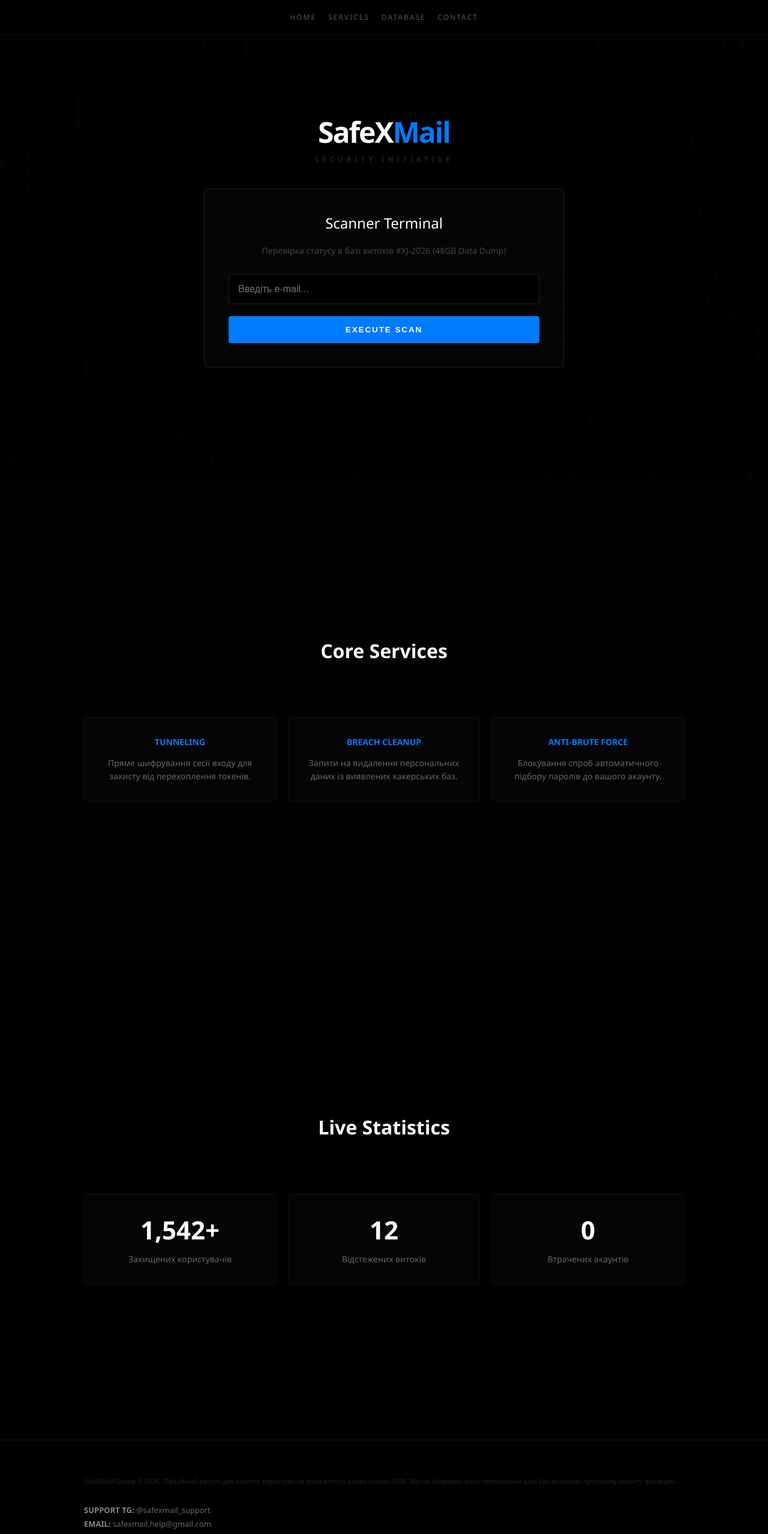
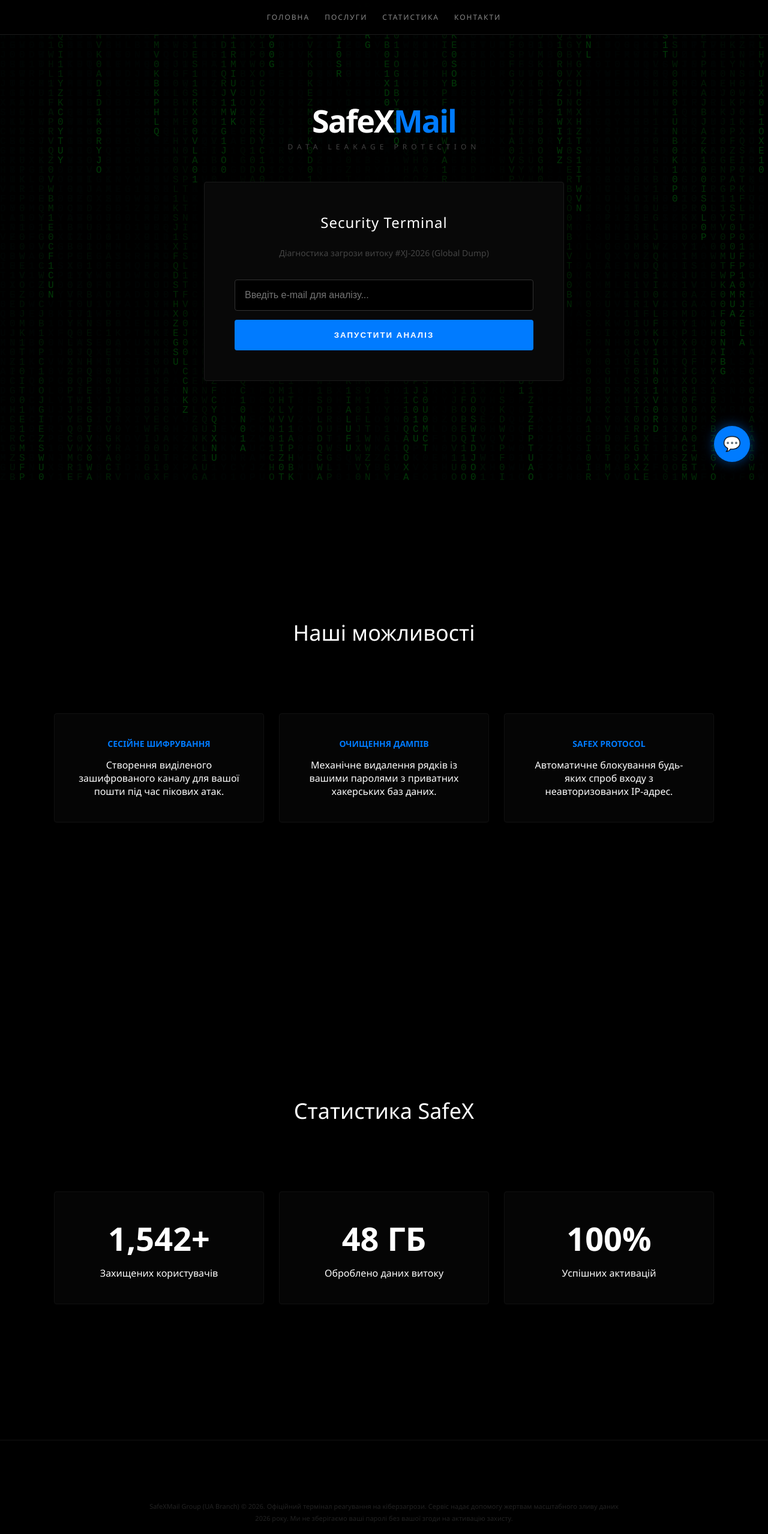
Before and after one commit to yuriychudak375-beep/safexmail, a plain HTML site: page index.html in a window 1280 px wide. Shown: the top 2557 px of the page at 60% size. Drawn offline with Linux system fonts and the light colour scheme.

Commit message:
Update index.html

```diff
--- a/index.html
+++ b/index.html
@@ -3,44 +3,50 @@
 <head>
     <meta charset="UTF-8">
     <meta name="viewport" content="width=device-width, initial-scale=1.0">
-    <title>SafeXMail | Global Security Terminal</title>
+    <title>SafeXMail | Global Cybersecurity Unit</title>
     <style>
         * { box-sizing: border-box; margin: 0; padding: 0; }
         body { background-color: #000000; color: #ffffff; font-family: 'Segoe UI', sans-serif; scroll-behavior: smooth; overflow-x: hidden; }
 
-        canvas { position: fixed; top: 0; left: 0; z-index: -1; opacity: 0.2; }
+        /* Чіткіша Матриця */
+        canvas { position: fixed; top: 0; left: 0; z-index: -1; opacity: 0.4; }
 
-        nav { background: rgba(0, 0, 0, 0.9); position: fixed; width: 100%; top: 0; display: flex; justify-content: center; gap: 20px; padding: 20px 0; z-index: 1000; border-bottom: 1px solid #111; backdrop-filter: blur(5px); }
-        nav a { color: #555; text-decoration: none; font-size: 12px; text-transform: uppercase; letter-spacing: 2px; cursor: pointer; transition: 0.3s; }
-        nav a:hover { color: #007bff; text-shadow: 0 0 8px #007bff; }
+        nav { background: rgba(0, 0, 0, 0.9); position: fixed; width: 100%; top: 0; display: flex; justify-content: center; gap: 25px; padding: 20px 0; z-index: 1000; border-bottom: 1px solid #1a1a1a; backdrop-filter: blur(10px); }
+        nav a { color: #888; text-decoration: none; font-size: 12px; text-transform: uppercase; letter-spacing: 2px; cursor: pointer; transition: 0.3s; }
+        nav a:hover { color: #007bff; text-shadow: 0 0 10px #007bff; }
 
-        .section { min-height: 100vh; padding: 120px 20px; display: flex; flex-direction: column; align-items: center; justify-content: center; text-align: center; border-bottom: 1px solid #050505; }
+        .section { min-height: 100vh; padding: 120px 20px; display: flex; flex-direction: column; align-items: center; justify-content: center; text-align: center; }
+        .brand { font-size: 52px; font-weight: 900; color: #ffffff; letter-spacing: -2px; }
+        .brand span { color: #007bff; }
+        .hero-sub { color: #444; font-size: 12px; letter-spacing: 7px; text-transform: uppercase; margin-bottom: 50px; }
 
-        .brand { font-size: 48px; font-weight: 900; color: #ffffff; margin-bottom: 5px; letter-spacing: -2px; }
-        .brand span { color: #007bff; }
-        .hero-sub { color: #333; font-size: 12px; letter-spacing: 6px; text-transform: uppercase; margin-bottom: 40px; }
+        .card { background: #080808; border: 1px solid #1a1a1a; padding: 50px; border-radius: 4px; max-width: 600px; width: 100%; box-shadow: 0 0 50px rgba(0,0,0,1); }
 
-        .card { background: #050505; border: 1px solid #1a1a1a; padding: 40px; border-radius: 4px; max-width: 600px; width: 100%; box-shadow: 0 0 40px rgba(0,0,0,1); }
+        input { width: 100%; padding: 16px; background: #000; border: 1px solid #333; color: #fff; border-radius: 4px; margin-bottom: 15px; outline: none; font-size: 16px; transition: 0.3s; }
+        input.invalid { border-color: #ff4444 !important; box-shadow: 0 0 10px rgba(255, 68, 68, 0.2); }
 
-        input { width: 100%; padding: 15px; background: #000; border: 1px solid #222; color: #fff; border-radius: 4px; margin-bottom: 20px; outline: none; font-size: 16px; }
-        input:focus { border-color: #007bff; }
+        .btn-main { width: 100%; background: #007bff; color: #fff; border: none; padding: 18px; font-weight: bold; text-transform: uppercase; letter-spacing: 2px; cursor: pointer; border-radius: 4px; transition: 0.3s; }
+        .btn-main:hover { background: #0056b3; box-shadow: 0 0 20px rgba(0, 123, 255, 0.4); }
 
-        button { width: 100%; background: #007bff; color: #fff; border: none; padding: 15px; font-weight: bold; text-transform: uppercase; letter-spacing: 2px; cursor: pointer; border-radius: 4px; transition: 0.3s; }
-        button:hover { background: #0056b3; transform: translateY(-2px); }
+        .alert { display: none; margin-top: 30px; color: #ff4444; border: 1px solid #ff4444; padding: 20px; background: rgba(255,0,0,0.05); font-weight: bold; }
 
-        .alert { display: none; margin-top: 30px; color: #ff4444; border: 1px solid #ff4444; padding: 20px; background: rgba(255,0,0,0.05); font-weight: bold; animation: pulse 2s infinite; }
-        @keyframes pulse { 0% {opacity: 1;} 50% {opacity: 0.5;} 100% {opacity: 1;} }
+        /* Сітка */
+        .grid { display: grid; grid-template-columns: repeat(auto-fit, minmax(280px, 1fr)); gap: 25px; width: 100%; max-width: 1100px; margin-top: 50px; }
+        .grid-item { background: #050505; border: 1px solid #111; padding: 40px; border-radius: 4px; }
+        .grid-item h3 { color: #007bff; font-size: 14px; margin-bottom: 15px; text-transform: uppercase; }
+        .big-num { font-size: 54px; font-weight: 900; margin-bottom: 10px; color: #fff; }
 
-        .grid { display: grid; grid-template-columns: repeat(auto-fit, minmax(250px, 1fr)); gap: 20px; width: 100%; max-width: 1000px; margin-top: 40px; }
-        .grid-item { background: #050505; border: 1px solid #111; padding: 30px; border-radius: 4px; }
-        .grid-item h3 { color: #007bff; font-size: 14px; margin-bottom: 15px; text-transform: uppercase; }
-        .grid-item p { color: #666; font-size: 14px; line-height: 1.6; }
-        .big-num { font-size: 42px; font-weight: 900; margin-bottom: 10px; }
+        /* Плаваюча кнопка зв'язку */
+        #contactBtn { position: fixed; bottom: 30px; right: 30px; background: #007bff; color: white; border: none; width: 60px; height: 60px; border-radius: 50%; cursor: pointer; box-shadow: 0 0 20px rgba(0,123,255,0.5); z-index: 2000; font-size: 24px; transition: 0.3s; }
+        #contactBtn:hover { transform: scale(1.1); background: #0056b3; }
 
-        footer { background: #000; padding: 60px 20px; border-top: 1px solid #111; width: 100%; }
-        .footer-content { max-width: 1000px; margin: 0 auto; text-align: left; color: #222; font-size: 11px; }
-        .contacts { margin-top: 30px; color: #666; font-size: 13px; line-height: 1.8; }
-        .contacts b { color: #888; }
+        /* Модальне вікно форми */
+        #contactForm { display: none; position: fixed; bottom: 100px; right: 30px; width: 320px; background: #0a0a0a; border: 1px solid #222; padding: 25px; border-radius: 8px; z-index: 2000; box-shadow: 0 10px 40px rgba(0,0,0,0.8); }
+        #contactForm h4 { margin-bottom: 15px; font-size: 16px; color: #007bff; text-transform: uppercase; }
+
+        footer { background: #000; padding: 100px 20px; border-top: 1px solid #111; text-align: center; }
+        .footer-content { max-width: 800px; margin: 0 auto; color: #222; font-size: 11px; line-height: 1.8; }
+        .contacts-list { margin-top: 40px; color: #555; font-size: 13px; text-align: left; display: inline-block; }
     </style>
 </head>
 <body>
@@ -48,93 +54,130 @@
 <canvas id="matrix"></canvas>
 
 <nav>
-    <a href="#home">Home</a>
-    <a href="#services">Services</a>
-    <a href="#stats">Database</a>
-    <a href="#contacts">Contact</a>
+    <a href="#home">Головна</a>
+    <a href="#services">Послуги</a>
+    <a href="#stats">Статистика</a>
+    <a href="#contacts">Контакти</a>
 </nav>
+
+<button id="contactBtn" onclick="toggleForm()">💬</button>
+
+<div id="contactForm">
+    <h4>Запит на захист</h4>
+    <input type="text" id="fName" placeholder="Ваше ім'я">
+    <input type="text" id="fPhone" placeholder="Номер телефону (без +)">
+    <input type="text" id="fEmail" placeholder="Електронна пошта (Gmail)" oninput="validateEmail(this)">
+    <button class="btn-main" style="padding: 12px;" onclick="submitForm()">Відправити</button>
+</div>
 
 <section id="home" class="section">
     <div class="brand">SafeX<span>Mail</span></div>
-    <div class="hero-sub">Security Initiative</div>
+    <div class="hero-sub">Data Leakage Protection</div>
     <div class="card">
-        <h2 style="font-weight: 300; margin-bottom: 20px;">Scanner Terminal</h2>
-        <p style="color: #444; margin-bottom: 30px; font-size: 14px;">Перевірка статусу в базі витоків #XJ-2026 (48GB Data Dump)</p>
-        <input type="email" id="emailInp" placeholder="Введіть e-mail...">
-        <button onclick="runCheck()">Execute Scan</button>
+        <h2 style="font-weight: 300; margin-bottom: 25px; letter-spacing: 1px;">Security Terminal</h2>
+        <p style="color: #444; margin-bottom: 35px; font-size: 14px;">Діагностика загрози витоку #XJ-2026 (Global Dump)</p>
+        <input type="email" id="mainEmail" placeholder="Введіть e-mail для аналізу...">
+        <button class="btn-main" onclick="runCheck()">Запустити аналіз</button>
         <div id="alertBox" class="alert">
-            [CRITICAL ERROR] DATA BREACH DETECTED<br>
-            <span style="font-size: 12px; font-weight: normal; color: #888;">Вашу пошту знайдено у відкритих списках. Потрібна активація SafeX-протоколу.</span>
+            [КРИТИЧНА ВРАЗЛИВІСТЬ] ДАНІ ЗНАЙДЕНО<br>
+            <span style="font-size: 12px; font-weight: normal; color: #888;">Ваш обліковий запис у зоні ризику. Необхідна активація SafeX-тунелю.</span>
         </div>
     </div>
 </section>
 
-<section id="services" class="section" style="background: #020202;">
-    <h2 style="margin-bottom: 50px; font-size: 32px;">Core Services</h2>
+<section id="services" class="section" style="background: rgba(0,0,0,0.8);">
+    <h2 style="margin-bottom: 60px; font-size: 36px; font-weight: 200;">Наші можливості</h2>
     <div class="grid">
         <div class="grid-item">
-            <h3>Tunneling</h3>
-            <p>Пряме шифрування сесії входу для захисту від перехоплення токенів.</p>
+            <h3>Сесійне шифрування</h3>
+            <p>Створення виділеного зашифрованого каналу для вашої пошти під час пікових атак.</p>
         </div>
         <div class="grid-item">
-            <h3>Breach Cleanup</h3>
-            <p>Запити на видалення персональних даних із виявлених хакерських баз.</p>
+            <h3>Очищення дампів</h3>
+            <p>Механічне видалення рядків із вашими паролями з приватних хакерських баз даних.</p>
         </div>
         <div class="grid-item">
-            <h3>Anti-Brute Force</h3>
-            <p>Блокування спроб автоматичного підбору паролів до вашого акаунту.</p>
+            <h3>SafeX Protocol</h3>
+            <p>Автоматичне блокування будь-яких спроб входу з неавторизованих IP-адрес.</p>
         </div>
     </div>
 </section>
 
 <section id="stats" class="section">
-    <h2 style="margin-bottom: 50px; font-size: 32px;">Live Statistics</h2>
+    <h2 style="margin-bottom: 60px; font-size: 36px; font-weight: 200;">Статистика SafeX</h2>
     <div class="grid">
         <div class="grid-item">
             <div class="big-num">1,542+</div>
             <p>Захищених користувачів</p>
         </div>
         <div class="grid-item">
-            <div class="big-num">12</div>
-            <p>Відстежених витоків</p>
+            <div class="big-num">48 ГБ</div>
+            <p>Оброблено даних витоку</p>
         </div>
         <div class="grid-item">
-            <div class="big-num">0</div>
-            <p>Втрачених акаунтів</p>
+            <div class="big-num">100%</div>
+            <p>Успішних активацій</p>
         </div>
     </div>
 </section>
 
 <footer id="contacts">
     <div class="footer-content">
-        <p>SafeXMail Group © 2026. Офіційний ресурс для захисту користувачів після витоку даних січень 2026. Ми не збираємо ваші персональні дані без активації протоколу захисту фахівцем.</p>
-        <div class="contacts">
-            <b>SUPPORT TG:</b> @safexmail_support<br>
-            <b>EMAIL:</b> safexmail.help@gmail.com<br>
-            <b>LOCATION:</b> UA Branch (Lviv/Kyiv Office)
+        <p>SafeXMail Group (UA Branch) © 2026. Офіційний термінал реагування на кіберзагрози. Сервіс надає допомогу жертвам масштабного зливу даних 2026 року. Ми не зберігаємо ваші паролі без вашої згоди на активацію захисту.</p>
+        <div class="contacts-list">
+            <b>SUPPORT TELEGRAM:</b> @safexmail_support<br>
+            <b>EMAIL ADM:</b> safexmail.help@gmail.com<br>
+            <b>ADRESS:</b> Lviv/Kyiv Regional Hub
         </div>
     </div>
 </footer>
 
 <script>
-    // Сканування
-    function runCheck() {
-        let val = document.getElementById('emailInp').value;
-        if(val.includes('@')) {
-            document.getElementById('alertBox').style.display = 'block';
+    // Показ/приховання форми
+    function toggleForm() {
+        let f = document.getElementById('contactForm');
+        f.style.display = (f.style.display === 'block') ? 'none' : 'block';
+    }
+
+    // Валідація пошти
+    function validateEmail(el) {
+        let val = el.value;
+        if(val.includes('@gmail.com')) {
+            el.classList.remove('invalid');
         } else {
-            alert('Введіть вірну пошту');
+            el.classList.add('invalid');
         }
     }
 
-    // Ефект "Матриці"
+    // Відправка форми (фейкова)
+    function submitForm() {
+        let email = document.getElementById('fEmail');
+        if(!email.value.includes('@gmail.com')) {
+            alert('Помилка: Необхідна коректна адреса Gmail.com');
+            return;
+        }
+        alert('Дякуємо! Наш спеціаліст зв’яжеться з вами протягом 10 хвилин.');
+        toggleForm();
+    }
+
+    // Головний скан
+    function runCheck() {
+        let mail = document.getElementById('mainEmail').value;
+        if(mail.includes('@')) {
+            document.getElementById('alertBox').style.display = 'block';
+        } else {
+            alert('Введіть коректну пошту');
+        }
+    }
+
+    // Ефект "Матриці" (видніший)
     const canvas = document.getElementById('matrix');
     const ctx = canvas.getContext('2d');
     canvas.width = window.innerWidth;
     canvas.height = window.innerHeight;
 
-    const letters = "ABCDEFGHIJKLMNOPQRSTUVWXYZ0123456789";
-    const fontSize = 14;
+    const chars = "01010101ABCDEFGHIJKLMNOPQRSTUVWXYZ";
+    const fontSize = 16;
     const columns = canvas.width / fontSize;
     const drops = [];
     for (let x = 0; x < columns; x++) drops[x] = 1;
@@ -142,16 +185,16 @@
     function draw() {
         ctx.fillStyle = 'rgba(0, 0, 0, 0.05)';
         ctx.fillRect(0, 0, canvas.width, canvas.height);
-        ctx.fillStyle = '#003300';
+        ctx.fillStyle = '#008F11'; // Яскравіший зелений
         ctx.font = fontSize + 'px monospace';
         for (let i = 0; i < drops.length; i++) {
-            const text = letters.charAt(Math.floor(Math.random() * letters.length));
+            const text = chars.charAt(Math.floor(Math.random() * chars.length));
             ctx.fillText(text, i * fontSize, drops[i] * fontSize);
             if (drops[i] * fontSize > canvas.height && Math.random() > 0.975) drops[i] = 0;
             drops[i]++;
         }
     }
-    setInterval(draw, 33);
+    setInterval(draw, 40);
 </script>
 
 </body>
```
